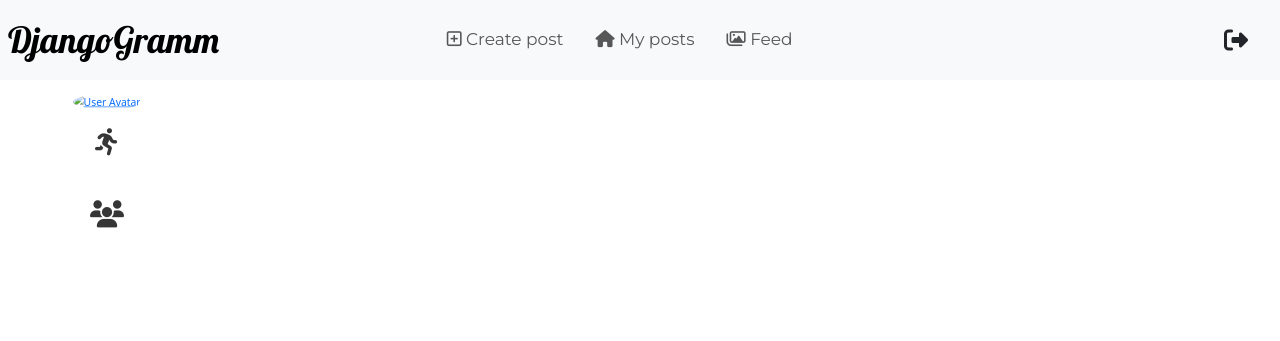
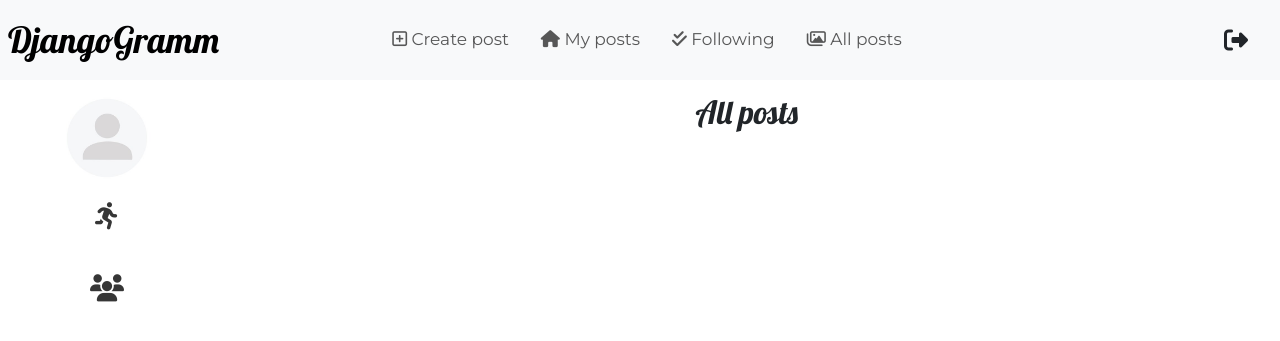
Before and after one commit to SoundsBetter/DjangoGramm, a Django app: page /posts/ in a window 1280 px wide. Shown: the top 341 px of the page. Run offline with Django 4.2, Linux system fonts and the light colour scheme; the visitor is signed in with stand-in values (Sample User, id 1); data comes from the database, SQL or seed files in the repository; data that the repository does not hold is empty; some libraries are stand-ins or nearby versions.

Commit message:
add following feed

```diff
--- a/accounts/models.py
+++ b/accounts/models.py
@@ -36,10 +36,10 @@ class UserProfile(models.Model):
 
 class Follower(models.Model):
     follower = models.ForeignKey(
-        User, on_delete=models.CASCADE, related_name="followers"
+        User, on_delete=models.CASCADE, related_name="following"
     )
     followed = models.ForeignKey(
-        User, on_delete=models.CASCADE, related_name="following"
+        User, on_delete=models.CASCADE, related_name="followers"
     )
     created_at = models.DateTimeField(auto_now_add=True)
 
--- a/accounts/templates/accounts/all_users.html
+++ b/accounts/templates/accounts/users_list.html
@@ -1,6 +1,8 @@
 {% extends "base_profile.html" %}
 {% load static %}
 {% block main %}
+    <h4 class="col-6 text-center"
+        style="font-family: 'Lobster', sans-serif; font-size: xx-large">{{ list_name }}</h4>
     {% for user in users %}
         <a href="{% url 'posts:post_list' %}?user={{ user.id }}"
            style="text-decoration: none; color: inherit;">
--- a/accounts/urls.py
+++ b/accounts/urls.py
@@ -5,11 +5,21 @@ from . import views
 app_name = "accounts"
 urlpatterns = [
     path("<int:user_id>/", views.UserAccountView.as_view(), name="profile"),
-    path("", views.AllUsersView.as_view(), name="get_all_users"),
+    path("", views.UsersListView.as_view(), name="get_all_users"),
     path("<int:pk>/follow/", views.FollowUserView.as_view(), name="follow"),
     path(
         "<int:pk>/check_follow/",
         views.CheckFollowView.as_view(),
         name="check_follow",
     ),
+    path(
+        "following/",
+        views.FollowingList.as_view(),
+        name="following",
+    ),
+    path(
+        "followers/",
+        views.FollowersList.as_view(),
+        name="followers",
+    ),
 ]
--- a/posts/templates/posts/feed.html
+++ b/posts/templates/posts/feed.html
@@ -1,6 +1,7 @@
 {% extends "base_profile.html" %}
 {% load static %}
 {% block main %}
+    <p class="text-center" style="font-family: 'Lobster', sans-serif; font-size: xx-large">{{ feed_name }}</p>
     {% for post in posts %}
         <div class="container border-bottom" style="width: 575px">
             <div class="col-sm-12">
--- a/posts/urls.py
+++ b/posts/urls.py
@@ -30,6 +30,11 @@ urlpatterns = [
         name="post_list",
     ),
     path(
+        "/following/",
+        views.PostsFollowingListView.as_view(),
+        name="post_following_list",
+    ),
+    path(
         "accounts/<int:user_id>/create/",
         views.CreatePostView.as_view(),
         name="create_post",
--- a/posts/views.py
+++ b/posts/views.py
@@ -146,7 +146,7 @@ class PostsListView(LoginRequiredMixin, ListView):
             except User.DoesNotExist:
                 user = None
             context["profile_user"] = user
-
+        context["feed_name"] = "All posts"
         return context
 
     def get_template_names(self):
@@ -189,6 +189,32 @@ class PostsListView(LoginRequiredMixin, ListView):
         return queryset
 
 
+class PostsFollowingListView(LoginRequiredMixin, ListView):
+    model = Post
+    template_name = "posts/feed.html"
+    context_object_name = "posts"
+
+    def _get_followed_users(self):
+        return User.objects.filter(followers__follower=self.request.user)
+
+    def get_queryset(self):
+        followed_users = self._get_followed_users()
+        queryset = super().get_queryset()
+        queryset = (
+            queryset.filter(user__in=followed_users)
+            .select_related("user__userprofile")
+            .prefetch_related("photos", "hashtags")
+            .annotate(likes_count=Count("likes"))
+            .order_by("-created_at")
+        )
+        return queryset
+
+    def get_context_data(self, **kwargs):
+        context = super().get_context_data(**kwargs)
+        context["feed_name"] = "Following"
+        return context
+
+
 class DeletePost(UserIsOwnerMixin, LoginRequiredMixin, DeleteView):
     model = Post
 
--- a/templates/base.html
+++ b/templates/base.html
@@ -29,7 +29,9 @@
                href="{% url 'posts:post_list' %}?user={{ user.id }}"><i class="fa-solid fa-house"></i> My
                 posts</a>
             <a class="nav-link me-3"
-               href="{% url 'posts:post_list' %}"><i class="fa-regular fa-images"></i> Feed</a>
+               href="{% url 'posts:post_following_list' %}"><i class="fa-solid fa-check-double"></i> Following</a>
+            <a class="nav-link me-3"
+               href="{% url 'posts:post_list' %}"><i class="fa-regular fa-images"></i> All posts</a>
 
         </div>
         <a class="nav-link ms-auto me-4 btn-logout"
--- a/templates/base_profile.html
+++ b/templates/base_profile.html
@@ -7,17 +7,20 @@
             <div class="col-md-2 align-items-center-center">
                 <p class="d-flex flex-column align-items-center">
                     <a href="{% url 'accounts:profile' user_id=user.id %}"><img
-                            src="{{ user.userprofile.avatar.url }}"
+                            src="{% if user.userprofile.avatar %}
+                        {{ user.userprofile.avatar.url }}
+                        {% else %}{% static 'images/no_avatar.jpg' %}
+                        {% endif %}"
                             alt="User Avatar"
                             class="rounded-circle"
-                            style="width: 100px; height: 100px; {% if orientation != 'vertical' %}transform: scale(0.65);{% endif %}"></a>
+                            style="width: 100px; height: 100px;"></a>
                 </p>
                 <p class="d-flex flex-column align-items-center mb-5">
-                    <a class="menu-btn" href="#"><i
+                    <a class="menu-btn" href="{% url 'accounts:following' %}"><i
                             class="fa-solid fa-person-running"></i></a>
                 </p>
                 <p class="d-flex flex-column align-items-center mb-5">
-                    <a class="menu-btn" href="#"><i
+                    <a class="menu-btn" href="{% url 'accounts:followers' %}"><i
                             class="fa-solid fa-users"></i></a></p>
             </div>
             <div class="col-lg-10">
```
Also changed, not shown: accounts/views.py (+31 -4 lines).
